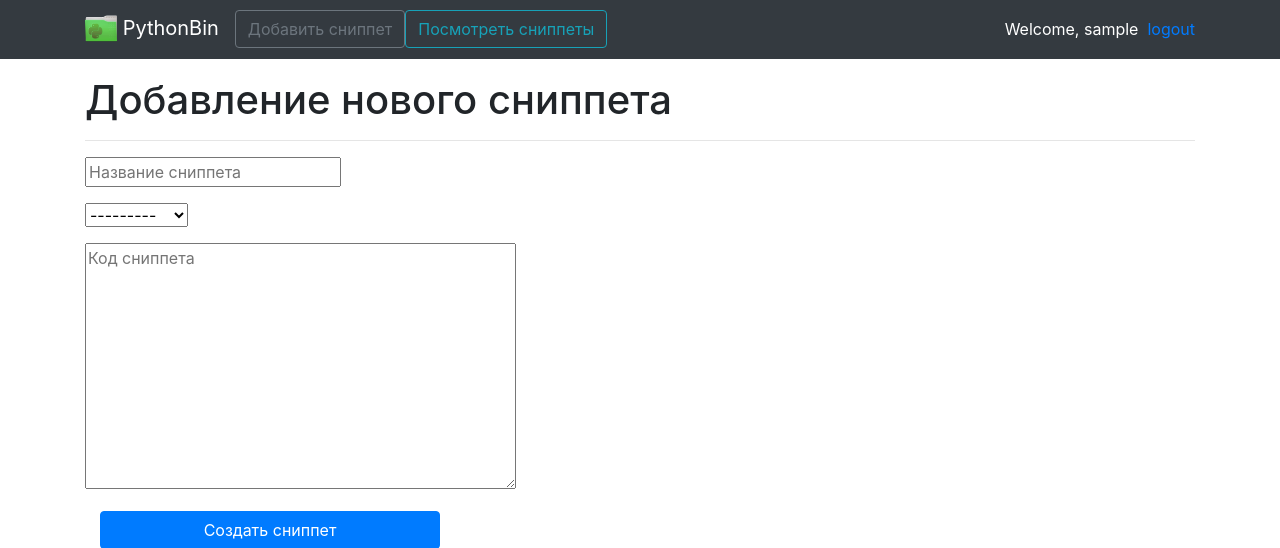
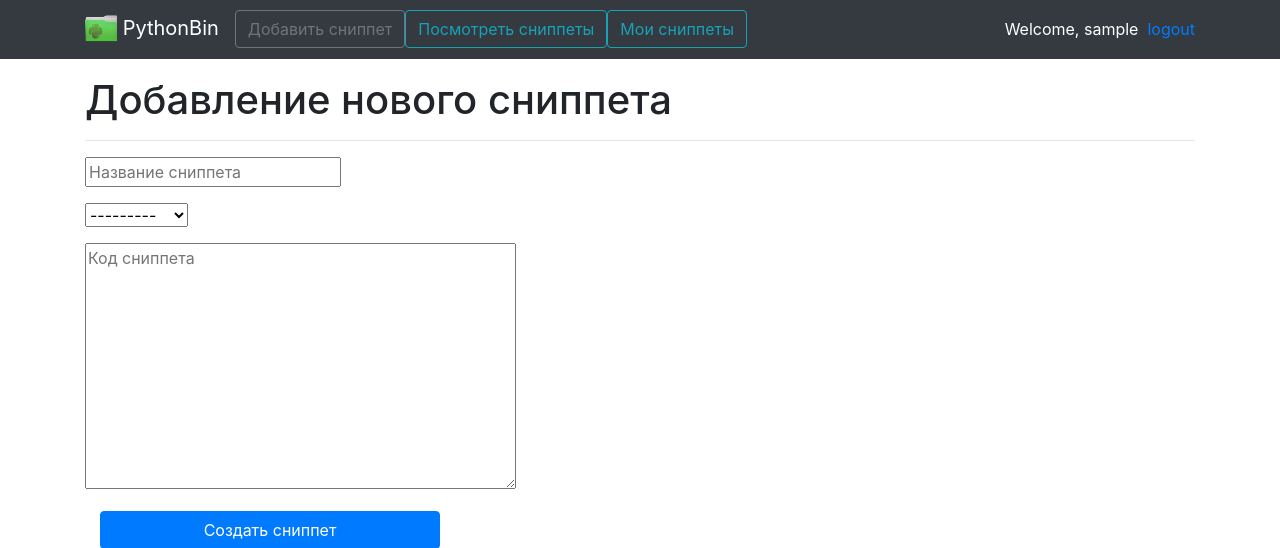
Before and after one commit to Saabenko/Snippets_03032025, a Django app: page /snippets/add in a window 1280 px wide. Shown: the top 548 px of the page. Run offline with Django 3.2, Linux system fonts and the light colour scheme; the visitor is signed in with stand-in values (Sample User, id 1); some libraries are stand-ins or nearby versions.

Commit message:
Done. Modul6(DZ):task1

```diff
--- a/MainApp/views.py
+++ b/MainApp/views.py
@@ -11,6 +11,17 @@ def index_page(request):
     context = {'pagename': 'PythonBin'}
     return render(request, 'pages/index.html', context)
 
+
+@login_required
+def my_snippets(request):
+    snippets = Snippet.objects.filter(user=request.user)
+    context = {
+        'pagename': 'Мои сниппеты',
+        'snippets': snippets,
+        }
+    return render(request, 'pages/view_snippets.html', context)
+
+
 @login_required(login_url='home')
 def add_snippet_page(request):
     # Создаем пустую форму при запросе методом GET
@@ -21,6 +32,7 @@ def add_snippet_page(request):
             'form': form,
             }
         return render(request, 'pages/add_snippet.html', context)
+
 
     # Получаем данные из формы и на их основе создаем новый snippet в БД
     if request.method == "POST":
@@ -42,6 +54,7 @@ def snippets_page(request):
         }
     return render(request, 'pages/view_snippets.html', context)
 
+
 def snippet_detail(request, snippet_id: int):
     context = {"pagename": "Просмотр сниппета"}
     try:
@@ -52,6 +65,7 @@ def snippet_detail(request, snippet_id: int):
         context["snippet"] = snippet
         context["type"] = "view"
         return render(request, "pages/snippet_detail.html", context)
+
 
 def snippet_edit(request, snippet_id: int):
     context = {"pagename": "Редактирование сниппета"}
@@ -91,6 +105,7 @@ def snippet_delete(request, snippet_id: int):
         snippet.delete()
     return redirect("snippets-list")
 
+
 def login(request):
     if request.method == 'POST':
         username = request.POST.get("username")
@@ -108,6 +123,7 @@ def login(request):
             return render(request, "pages/index.html", context)
     return redirect('home')
 
+
 def logout(request):
     auth.logout(request)
     return redirect("home")
--- a/Snippets/urls.py
+++ b/Snippets/urls.py
@@ -7,6 +7,7 @@ urlpatterns = [
     path('', views.index_page, name='home'),
     path('snippets/add', views.add_snippet_page, name="snippets-add"),
     path('snippets/list', views.snippets_page, name="snippets-list"),
+    path('snippets/my', views.my_snippets, name="my_snippets"),
     path('snippets/<int:snippet_id>', views.snippet_detail, name="snippet-detail"),
     path('snippets/<int:snippet_id>/edit', views.snippet_edit, name="snippet-edit"),
     path('snippets/<int:snippet_id>/delete', views.snippet_delete, name="snippet-delete"),
--- a/templates/inc/inc-header.html
+++ b/templates/inc/inc-header.html
@@ -24,6 +24,13 @@
                             Посмотреть сниппеты
                         </a>
                     </li>
+                    {% if request.user.is_authenticated %}
+                    <li class="form-inline">
+                        <a class="btn btn-outline-info" href="{% url "my_snippets" %}">
+                            Мои сниппеты
+                        </a>
+                    </li>
+                    {% endif %}
                 </ul>
             </div>
             {% if request.user.is_authenticated %}
```
